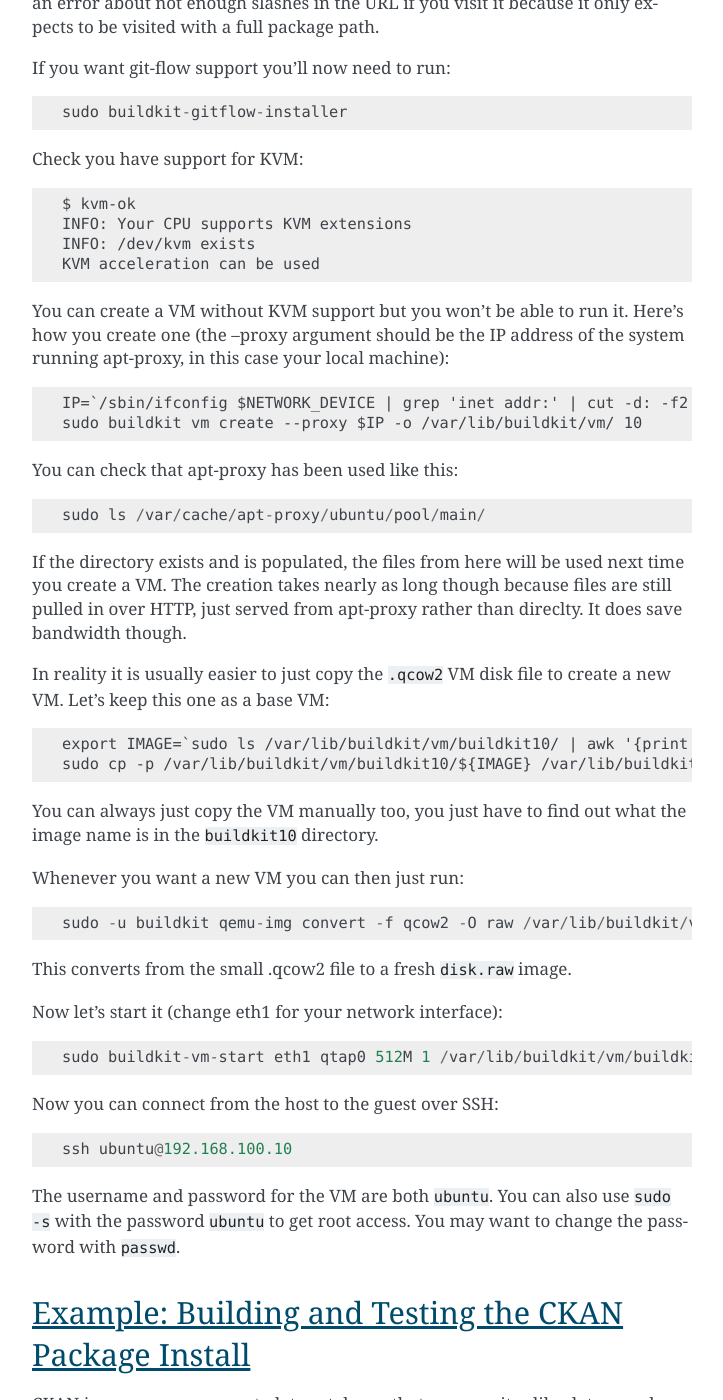
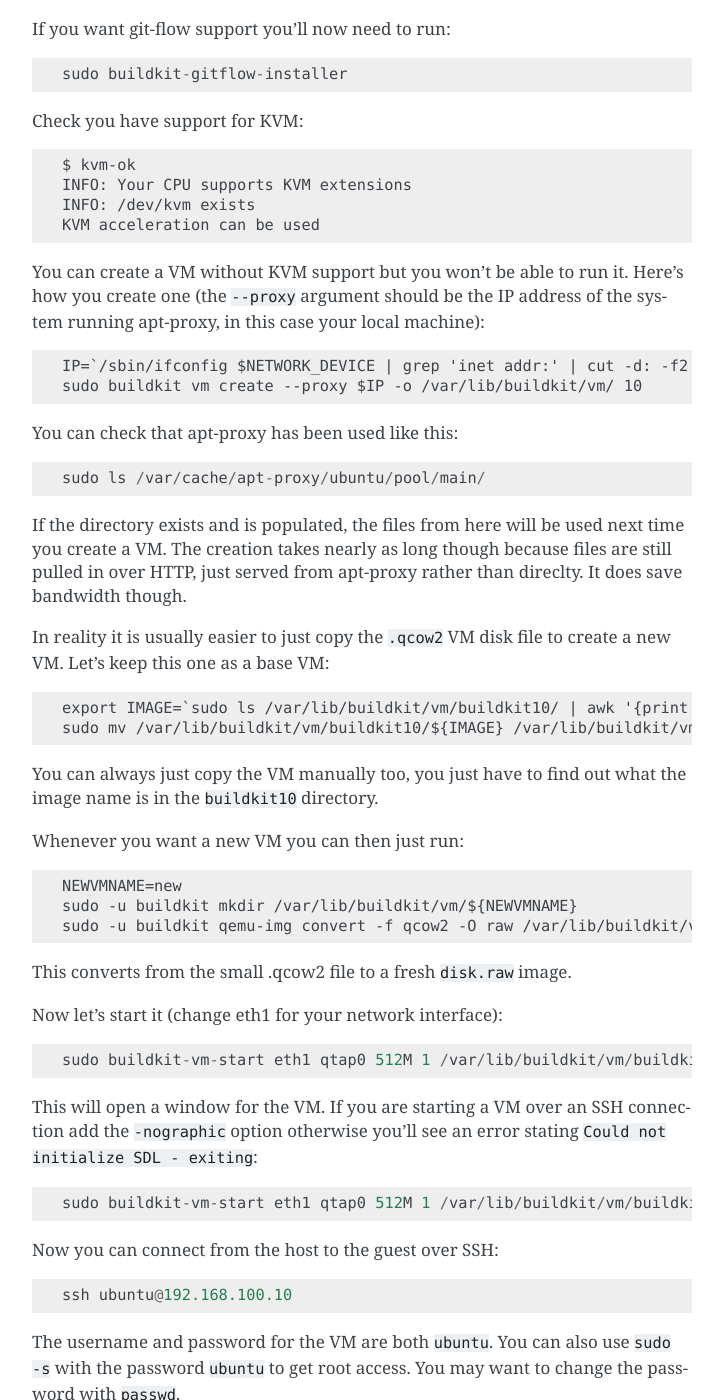
Before and after one commit to okfn/buildkit, a Sphinx documentation site: the page built from doc/source/manual.rst, in a window 1280 px wide and 1400 px high, scrolled down 3063 px. Shown: the whole window, without its empty margins (388-1111 px from the left). Built offline with Sphinx 7.4.7, drawn with Linux system fonts in a browser that asks for light colours; some of the changed text lies outside the part shown.

Commit message:
Fixed a package generation bug, some doc bugs and allowed release command to change __init__.py

```diff
--- a/doc/source/manual.rst
+++ b/doc/source/manual.rst
@@ -43,13 +43,14 @@
    Also note that for the VM funtionality to work, you will need virtualisation CPU extensions. You can check you have the necessary support like this:
 
    ::
+
        $ sudo apt-get install kvm
        $ kvm-ok
        INFO: Your CPU supports KVM extensions
        INFO: /dev/kvm exists
        KVM acceleration can be used
 
-    You can create a VM without KVM support but you won't be able to run it.
+   You can create a VM without KVM support but you won't be able to run it.
 
 BuildKit is installed as a Debian package so the first thing you need to do is
 to use it to create a debian package from the source.
@@ -137,7 +136,7 @@
     KVM acceleration can be used
 
 You can create a VM without KVM support but you won't be able to run it. Here's
-how you create one (the --proxy argument should be the IP address of the system
+how you create one (the ``--proxy`` argument should be the IP address of the system
 running apt-proxy, in this case your local machine):
 
 ::
@@ -162,7 +161,7 @@
 ::
 
     export IMAGE=`sudo ls /var/lib/buildkit/vm/buildkit10/ | awk '{print $0}' | grep -v "run.sh" | grep -v "disk.raw"`
-    sudo cp -p /var/lib/buildkit/vm/buildkit10/${IMAGE} /var/lib/buildkit/vm/base.qcow2
+    sudo mv /var/lib/buildkit/vm/buildkit10/${IMAGE} /var/lib/buildkit/vm/base.qcow2
 
 You can always just copy the VM manually too, you just have to find out what
 the image name is in the ``buildkit10`` directory.
@@ -171,7 +170,9 @@
 
 ::
 
-    sudo -u buildkit qemu-img convert -f qcow2 -O raw /var/lib/buildkit/vm/base.qcow2 /var/lib/buildkit/vm/new/disk.raw
+    NEWVMNAME=new
+    sudo -u buildkit mkdir /var/lib/buildkit/vm/${NEWVMNAME}
+    sudo -u buildkit qemu-img convert -f qcow2 -O raw /var/lib/buildkit/vm/base.qcow2 /var/lib/buildkit/vm/${NEWVMNAME}/disk.raw
 
 This converts from the small .qcow2 file to a fresh ``disk.raw`` image.
 
@@ -180,6 +181,12 @@
 ::
 
     sudo buildkit-vm-start eth1 qtap0 512M 1 /var/lib/buildkit/vm/buildkit10/disk.raw
+
+This will open a window for the VM. If you are starting a VM over an SSH connection add the ``-nographic`` option otherwise you'll see an error stating ``Could not initialize SDL - exiting``:
+
+::
+
+    sudo buildkit-vm-start eth1 qtap0 512M 1 /var/lib/buildkit/vm/buildkit10/disk.raw -nographic
 
 Now you can connect from the host to the guest over SSH:
 
```
Also changed, not shown: other parts of doc/source/manual.rst (+0 -2 lines), 3 other files.
